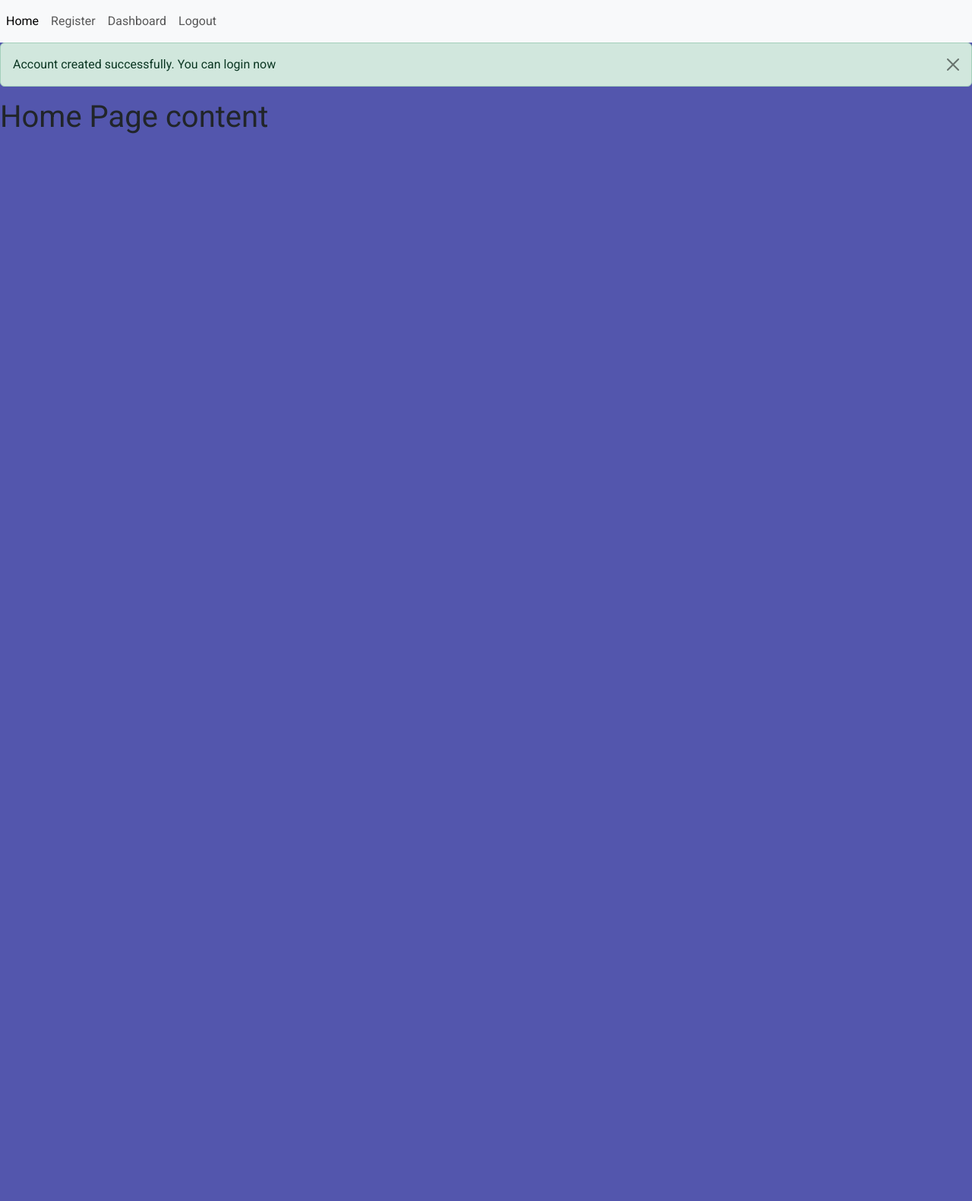
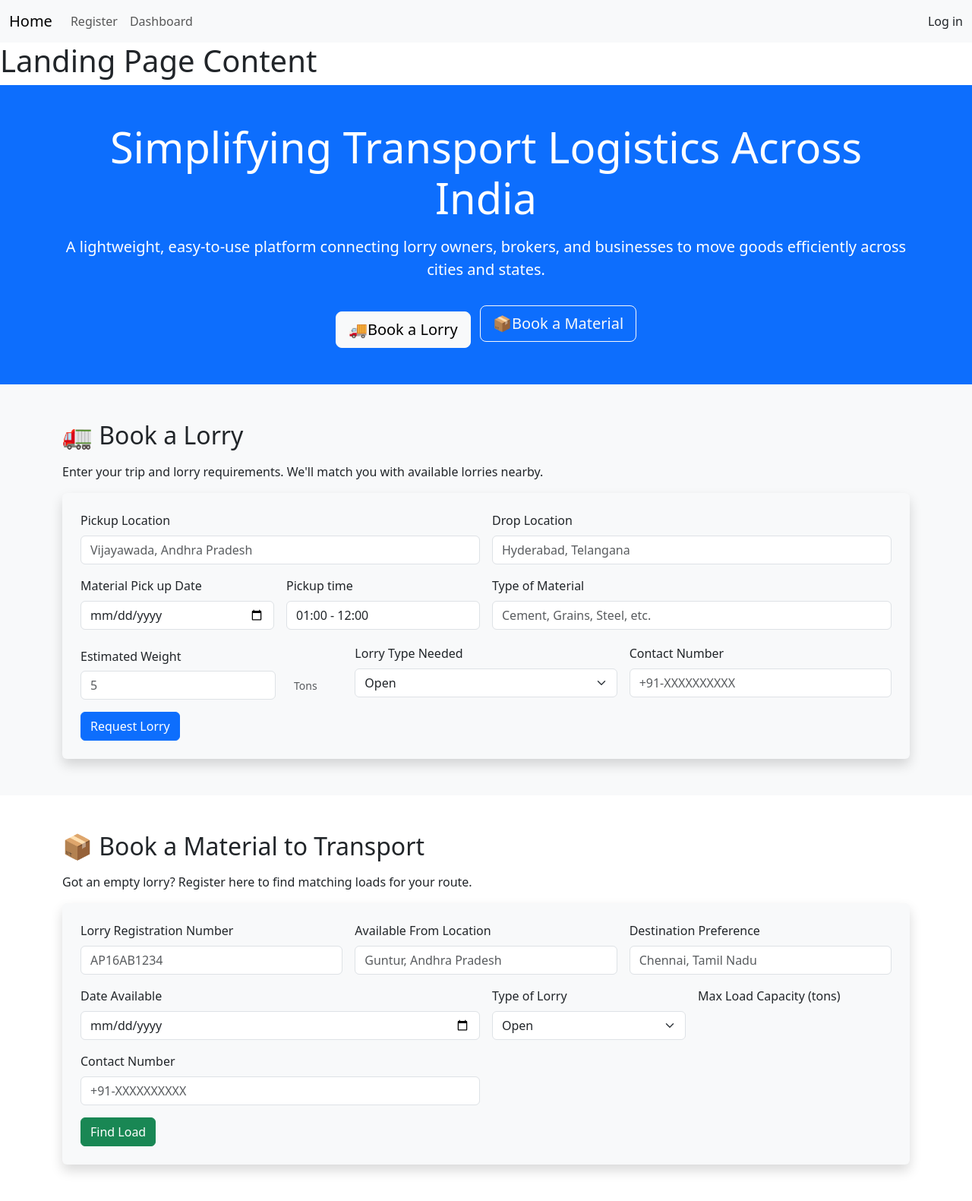
Before and after one commit to Niharipriya/Vahana_mitra.github.io, a Flask app: page / in a window 1280 px wide. Shown: the whole page at 76% size. Before the commit the page ends 176 px from the top, so only its background shows below. Run offline with Flask 3, Linux system fonts and the light colour scheme.

Commit message:
few updates

```diff
--- a/form.py
+++ b/form.py
@@ -1,5 +1,5 @@
 from flask_wtf import FlaskForm
-from wtforms import StringField, EmailField, TelField, SubmitField, PasswordField, BooleanField
+from wtforms import StringField, EmailField, TelField, SubmitField, PasswordField, BooleanField, DateField, SelectField, IntegerField
 from wtforms.validators import DataRequired, Email, Length, EqualTo, Regexp
 
 class SignupForm(FlaskForm):
@@ -21,8 +21,30 @@ class TruckRegistrationForm(FlaskForm):
     availability = BooleanField('Available')
     submit = SubmitField('Add')
 
+# class MaterialRegistrationForm(FlaskForm):
+#     load_name = StringField('Owner of the Materials', validators=[DataRequired(), Length(min=8, max=80)])
+#     pickup_address = StringField('Material Pick Up Address', validators=[DataRequired()])
+#     drop_address = StringField('Material Drop off Address', validators=[DataRequired()])
+#     submit = SubmitField('Add')
+
+class TruckRegistrationForm(FlaskForm):
+    truck_number = StringField('Registration number', validators=[DataRequired(), Length(min=9, max=10), Regexp(RTO_number_regex, message=("Invalid RTO number"))])
+    truck_type = SelectField('Lorry type Needed', choices=[('open', 'Open'), ('close', 'Closed'), ('container', 'Container'), ('tanker', 'Tanker')], validators=[DataRequired()])
+    capacity = IntegerField('Max load capacity in tons', validators=[DataRequired()])
+    current_location = StringField('Current location from ', validators=[DataRequired()])
+    destination_location = StringField('Preferred destination location')
+    available_date = DateField('Date Available', validators=[DataRequired()])
+    contact_number = TelField('Contact Number', validators=[DataRequired(), Length(min=10)])
+
 class MaterialRegistrationForm(FlaskForm):
-    load_name = StringField('Owner of the Materials', validators=[DataRequired(), Length(min=8, max=80)])
-    pickup_address = StringField('Material Pick Up Address', validators=[DataRequired()])
-    drop_address = StringField('Material Drop off Address', validators=[DataRequired()])
-    submit = SubmitField('Add')
+    pickup_location = StringField('Pickup Location', validators=[DataRequired()])
+    pickup_date = DateField('Pickup date', validators=[DataRequired()])
+    pickup_time = SelectField('Pickup time', choices=[('1-12', '01:00 - 12:00'), ('12-00', '12:00 - 00:00')], validators=[DataRequired()])
+    drop_location = StringField('Drop Location', validators=[DataRequired()])
+    drop_date = DateField('Drop date', validators=[DataRequired()])
+    drop_time = SelectField('Drop time', choices=[('1-12', '01:00 - 12:00'), ('12-00', '12:00 - 00:00')], validators=[DataRequired()])
+    material_type = StringField('Type of Material', validators=[DataRequired()])
+    estimated_weight = IntegerField('Estimated Weight in tons', validators=[DataRequired()])
+    truck_type = SelectField('Lorry type Needed', choices=[('open', 'Open'), ('close', 'Closed'), ('container', 'Container'), ('tanker', 'Tanker')], validators=[DataRequired()])
+    contact_number = TelField('Contact Number', validators=[DataRequired()])
+    submit = SubmitField('Request Lorry')
--- a/main.py
+++ b/main.py
@@ -36,10 +36,18 @@ def load_user(user_id):
     return User.query.get(int(user_id))
 
 @app.route("/")
-@app.route("/home")
-def base_page():
-    flash('Account created successfully. You can login now', 'success')
-    return render_template("home_page.html", current_user=current_user)
+@app.route("/landing", methods=['POST', 'GET'])
+def landing():
+    material_request_form = MaterialRegistrationForm()
+    truck_request_form = TruckRegistrationForm()
+
+    if material_request_form.validate_on_submit():
+        flash("Request successfully accepted", 'success')
+        redirect(url_for('landing'))
+    elif truck_request_form.validate_on_submit():
+        flash("Request successfully accepted", 'success')
+        redirect(url_for('landing'))
+    return render_template("landing.html", material_request_form = material_request_form, truck_request_form=truck_request_form)
 
 @app.route("/signup_login", methods=['POST', 'GET'])
 def profile():
--- a/templates/base_page.html
+++ b/templates/base_page.html
@@ -3,10 +3,10 @@
 <head>
     <meta charset="UTF-8">
     <meta name="viewport" content="width=device-width, initial-scale=1.0">
+    <link rel="stylesheet" href="https://cdn.jsdelivr.net/npm/bootstrap@5.3.7/dist/css/bootstrap.min.css">
     <!-- <link rel="stylesheet" href="{{ url_for('static', filename='css/output.css')}}"> -->
-    <link rel="stylesheet" href="https://cdn.jsdelivr.net/npm/bootstrap@5.3.7/dist/css/bootstrap.min.css">
     <!-- <link rel="stylesheet" href="{{ url_for('static', filename='css/testing.css')}}"> -->
-    <link rel="stylesheet" href="{{ url_for('static', filename='css/signup_login.css')}}">
+    <!-- <link rel="stylesheet" href="{{ url_for('static', filename='css/signup_login.css')}}"> -->
     <style>
         .span-l:hover,
         .span-r:hover{
@@ -21,45 +21,27 @@
 </head>
 <body>
     <script src="https://cdn.jsdelivr.net/npm/bootstrap@5.3.7/dist/js/bootstrap.bundle.min.js" integrity="sha384-ndDqU0Gzau9qJ1lfW4pNLlhNTkCfHzAVBReH9diLvGRem5+R9g2FzA8ZGN954O5Q" crossorigin="anonymous"></script>
-    <nav class="navbar navbar-expand navbar-light bg-light">
-        <div class="nav navbar-nav">
-            <a class="nav-item nav-link active" href="/" aria-current="page">Home
-                <span class="visually-hidden">(current)</span>
-            </a>
-            <a class="nav-item nav-link" href="{{ url_for('profile') }}">Register</a>
-            <a class="nav-item nav-link" href="{{ url_for('dashboard') }}">Dashboard</a>
 
-            {% if current_user %}
-                <a class="nav-item nav-link" href="{{ url_for('logout')}}">Logout</a>
-            {% endif %}
+    <nav class="navbar navbar-expand-lg navbar-light bg-light">
+        <div class="container-fluid">
+            <a class="navbar-brand nav-link active" href="#">Home</a>
+            <div class="collapse navbar-collapse">
+                <ul class="navbar-nav me-auto">
+                    <li class="nav-item"><a class="nav-link" href="{{ url_for('profile') }}">Register</a></li>
+                    <li class="nav-item"><a class="nav-link" href="{{ url_for('dashboard') }}">Dashboard</a></li>
+                </ul>
+                <div class="d-flex ms-auto">
+                    {% if current_user.fullname != NaN %}
+                        <a class="nav-item nav-link align-right" href="{{ url_for('logout')}}">Log out</a>
+                    {% else %}
+                        <a class="nav-item nav-link" href="{{ url_for('profile', form='login')}}">Log in</a>
+                    {% endif %}
 
+                </div>
+            </div>
         </div>
     </nav>
 
-    </nav>
-    <!-- <nav class="navbar navbar-expand-lg ">
-        <a href="#">
-            <span class="content">Menu 1</span>
-            <span class="l"></span>
-            <span class="r"></span>
-        </a>
-        <a href="#">
-            <span class="content">Menu 2</span>
-            <span class="l"></span>
-            <span class="r"></span>
-        </a>
-        <a href="#">
-            <span class="content">Menu 3</span>
-            <span class="l"></span>
-            <span class="r"></span>
-        </a>
-        <a href="#">
-            <span class="content">Menu 4</span>
-            <span class="l"></span>
-            <span class="r"></span>
-        </a>
-        <div class="overlay"></div>
-    </nav> -->
     {% with messages = get_flashed_messages(with_categories=true) %}
         {% if messages %}
         {% for category, message in messages %}
--- a/templates/home_page.html
+++ /dev/null
@@ -1,9 +0,0 @@
-{% extends 'base_page.html' %}
-
-{% block head %}
-
-{% endblock head %}
-
-{% block body %}
-    <h1>Home Page content</h1>
-{% endblock body %}
--- a/templates/landing.html
+++ b/templates/landing.html
@@ -1,21 +1,14 @@
-<!DOCTYPE html>
-<html lang="en">
-<head>
-    <meta charset="UTF-8">
-    <meta name="viewport" content="width=device-width, initial-scale=1.0">
+{% extends 'base_page.html' %}
+
+{% block head %}
     <title>Vahana Mitra - Simplifying Transport</title>
-    <link href="https://cdn.jsdelivr.net/npm/bootstrap@5.3.0/dist/css/bootstrap.min.css" rel="stylesheet">
-    <style>
-        html, body {
-            height: 100%;
-            margin: 0;
-            padding: 0;
-            overflow-x: hidden;
-        }
-    </style>
-</head>
-<body style="overflow-y: auto;">
-    <!-- Hero Section -->
+{% endblock head %}
+
+{% block body %}
+    <section>
+        <h1>Landing Page Content</h1>
+    </section>
+
     <section class="bg-primary text-white text-center py-5">
         <div class="container">
             <h1 class="display-4">Simplifying Transport Logistics Across India</h1>
@@ -25,88 +18,110 @@
         </div>
     </section>
 
-    <!-- Book a Lorry Section -->
+
     <section id="book-lorry" class="py-5 bg-light">
         <div class="container">
             <h2 class="mb-3"> 🚛 Book a Lorry</h2>
             <p>Enter your trip and lorry requirements. We'll match you with available lorries nearby.</p>
-            <form>
-                <div class="row g-3">
+            <form method="post" class="p-4 bg-light rounded shadow">
+                {{ material_request_form.hidden_tag() }}
+                <div class="row g-3 align-items-center">
                     <div class="col-md-6">
                         <label class="form-label">Pickup Location</label>
-                        <input type="text" class="form-control" placeholder="Vijayawada, Andhra Pradesh">
+                        <!-- <input type="text" class="form-control" placeholder="Vijayawada, Andhra Pradesh"> -->
+                        {{ material_request_form.pickup_location(class_="form-control", placeholder="Vijayawada, Andhra Pradesh")}}
                     </div>
                     <div class="col-md-6">
                         <label class="form-label">Drop Location</label>
-                        <input type="text" class="form-control" placeholder="Hyderabad, Telangana">
+                        <!-- <input type="text" class="form-control" placeholder="Hyderabad, Telangana"> -->
+                        {{ material_request_form.drop_location(class_="form-control", placeholder="Hyderabad, Telangana") }}
                     </div>
-                    <div class="col-md-6">
-                        <label class="form-label">Date of Transport</label>
-                        <input type="date" class="form-control">
+                    <div class="col-md-3">
+                        <label class="form-label">Material Pick up Date</label>
+                        <!-- <input type="date" class="form-control"> -->
+                        {{ material_request_form.pickup_date(class_="form-control")}}
+                    </div>
+                    <div class="col-md-3">
+                        <label class="form-label">{{ material_request_form.pickup_time.label }}</label>
+                        <!-- <input type="date" class="form-control"> -->
+                        {{ material_request_form.pickup_time(class_="form-control")}}
                     </div>
                     <div class="col-md-6">
                         <label class="form-label">Type of Material</label>
-                        <input type="text" class="form-control" placeholder="Cement, Grains, Steel, etc.">
+                        <!-- <input type="text" class="form-control" placeholder="Cement, Grains, Steel, etc."> -->
+                        {{ material_request_form.material_type(class_="form-control", placeholder="Cement, Grains, Steel, etc.") }}
                     </div>
                     <div class="col-md-4">
-                        <label class="form-label">Estimated Weight (tons)</label>
-                        <input type="number" class="form-control" placeholder="5">
+                        <div class="col-auto"><label class="col-form-label">Estimated Weight</label></div>
+                        <div class="row g-4 align-items-center">
+                            <div class="col-auto">{{ material_request_form.estimated_weight(class_="form-control", placeholder="5")}}</div>
+                            <div class="col-auto"><span id="weightHelpInline" class="form-text">Tons</span></div>
+                        </div>
                     </div>
                     <div class="col-md-4">
                         <label class="form-label">Lorry Type Needed</label>
-                        <select class="form-select">
+                        <!-- <select class="form-select">
                             <option>Open</option>
                             <option>Closed</option>
                             <option>Container</option>
                             <option>Tanker</option>
-                        </select>
+                        </select> -->
+                        {{ material_request_form.truck_type(class_="form-select") }}
                     </div>
                     <div class="col-md-4">
                         <label class="form-label">Contact Number</label>
-                        <input type="tel" class="form-control" placeholder="+91-XXXXXXXXXX">
+                        <!-- <input type="tel" class="form-control" placeholder="+91-XXXXXXXXXX"> -->
+                        {{ material_request_form.contact_number(class_="form-control", placeholder="+91-XXXXXXXXXX") }}
                     </div>
                     <div class="col-12">
-                        <button type="submit" class="btn btn-primary">Request Lorry</button>
+                        <!-- <button type="submit" class="btn btn-primary">Request Lorry</button> -->
+                        {{ material_request_form.submit(class_="btn btn-primary")}}
                     </div>
                 </div>
             </form>
         </div>
     </section>
 
-    <!-- Book a Material Section -->
     <section id="book-material" class="py-5">
         <div class="container">
             <h2 class="mb-3">📦 Book a Material to Transport</h2>
             <p>Got an empty lorry? Register here to find matching loads for your route.</p>
-            <form>
+            <form method="post" class="p-4 bg-light rounded shadow ">
+                {{ truck_request_form.hidden_tag() }}
                 <div class="row g-3">
                     <div class="col-md-4">
                         <label class="form-label">Lorry Registration Number</label>
-                        <input type="text" class="form-control" placeholder="AP16AB1234">
+                        <!-- <input type="text" class="form-control" placeholder="AP16AB1234"> -->
+                        {{ truck_request_form.truck_number(class="form-control", placeholder="AP16AB1234") }}
                     </div>
                     <div class="col-md-4">
                         <label class="form-label">Available From Location</label>
-                        <input type="text" class="form-control" placeholder="Guntur, Andhra Pradesh">
+                        <!-- <input type="text" class="form-control" placeholder="Guntur, Andhra Pradesh"> -->
+                        {{ truck_request_form.current_location(class="form-control", placeholder="Guntur, Andhra Pradesh") }}
                     </div>
                     <div class="col-md-4">
                         <label class="form-label">Destination Preference</label>
-                        <input type="text" class="form-control" placeholder="Chennai, Tamil Nadu">
+                        <!-- <input type="text" class="form-control" placeholder="Chennai, Tamil Nadu"> -->
+                        {{truck_request_form.destination_location(class="form-control", placeholder="Chennai, Tamil Nadu")}}
                     </div>
                     <div class="col-md-6">
                         <label class="form-label">Date Available</label>
-                        <input type="date" class="form-control">
+                        <!-- <input type="date" class="form-control"> -->
+                        {{ truck_request_form.available_date(class="form-control")}}
                     </div>
                     <div class="col-md-3">
                         <label class="form-label">Type of Lorry</label>
-                        <select class="form-select">
+                        <!-- <select class="form-select">
                             <option>Open</option>
                             <option>Container</option>
                             <option>Tanker</option>
-                        </select>
+                        </select> -->
+                        {{truck_request_form.truck_type(class="form-select")}}
                     </div>
                     <div class="col-md-3">
                         <label class="form-label">Max Load Capacity (tons)</label>
-                        <input type="number" class="form-control" placeholder="8">
+                        <!-- <input type="number" class="form-control" placeholder="8"> -->
+
                     </div>
                     <div class="col-md-6">
                         <label class="form-label">Contact Number</label>
@@ -120,6 +135,4 @@
         </div>
     </section>
 
-    <script src="https://cdn.jsdelivr.net/npm/bootstrap@5.3.0/dist/js/bootstrap.bundle.min.js"></script>
-</body>
-</html>
+{% endblock body %}
```
